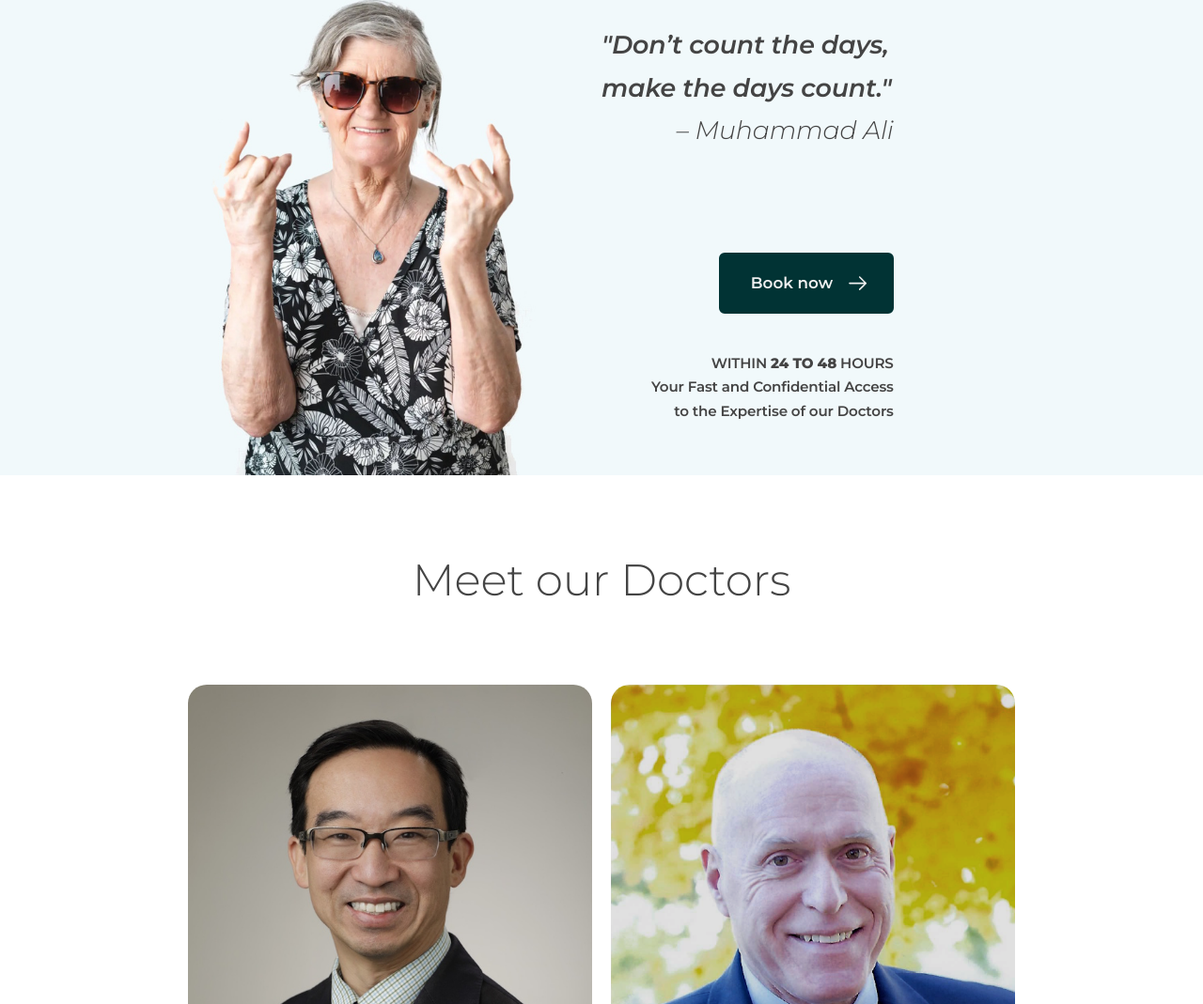
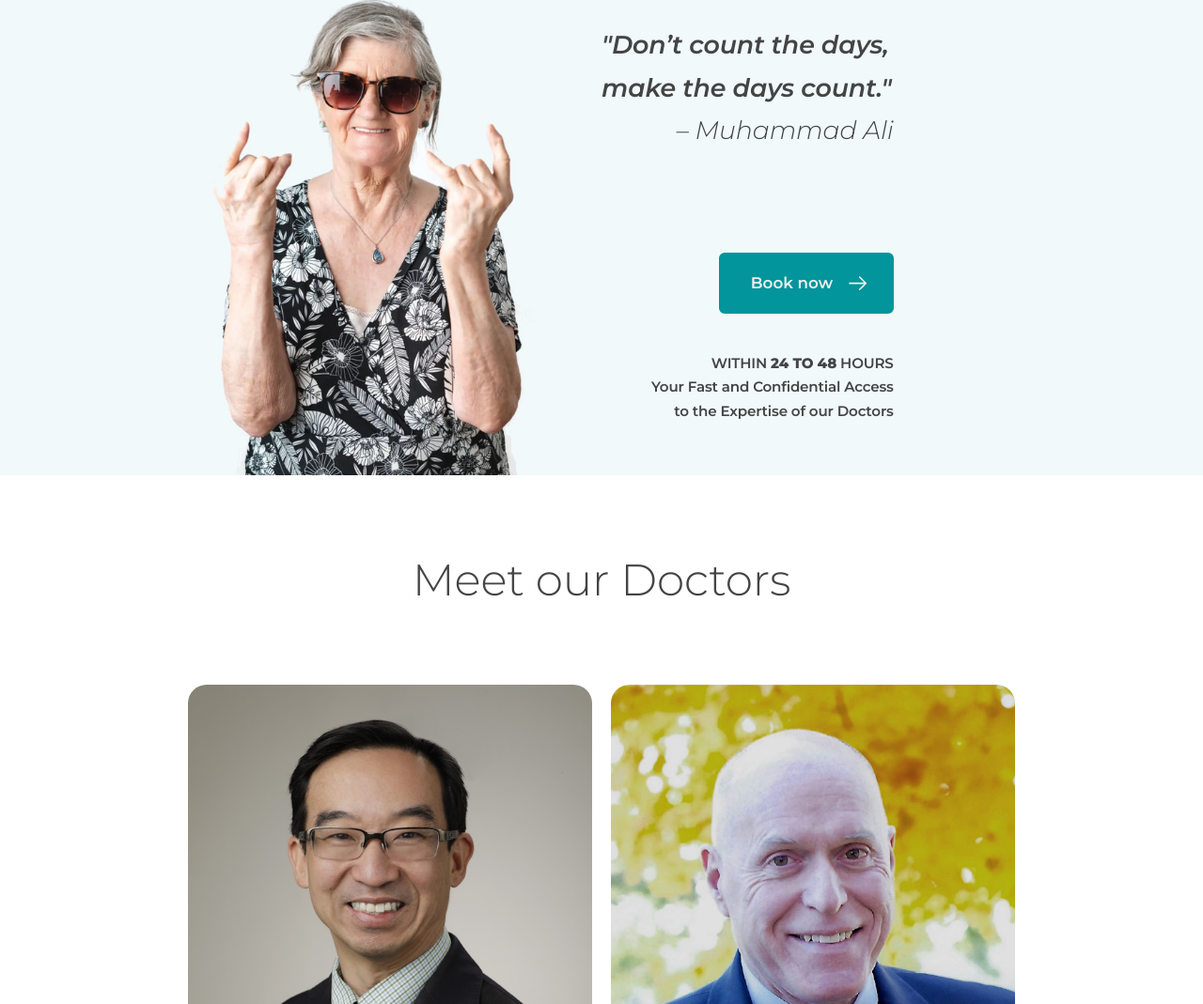
Before and after one commit to ai36/mproc.com, a website: page src/index.html in a window 1280 px wide. Shown: the part 2152-3221 px from the top of the page at 94% size. Drawn offline with nearby package versions, Linux system fonts and the light colour scheme; files that its build step writes are made by us from their sources.

Commit message:
Fix button's design in presentation section

```diff
--- a/gulp/version.json
+++ b/gulp/version.json
@@ -1,3 +1,3 @@
 {
-    "main": "20250122071758"
+    "main": "20250122072424"
 }
--- a/src/css/present.css
+++ b/src/css/present.css
@@ -79,11 +79,17 @@
     color: #f0f0f0;
     color: var(--color-text-alt, #f0f0f0);
 
-    background-color: #013334;
-    background-color: var(--color-bg-alt, #013334);
+    /* background-color: #013334;
+    background-color: var(--color-bg-alt, #013334); */
 
-    border-color: #013334;
-    border-color: var(--color-bg-alt, #013334);
+    background-color: #02959b;
+    background-color: var(--color-text-accent, #02959b);
+
+    /* border-color: #013334;
+    border-color: var(--color-bg-alt, #013334); */
+
+    border-color: #02959b;
+    border-color: var(--color-text-accent, #02959b);
 
     grid-column: 1/-1;
     width: min-content;
@@ -98,8 +104,8 @@
 
     border-color: currentColor;
 
-    background-color: #D7E0E3;
-    background-color: var(--color-text-lgrey, #D7E0E3);
+    /* background-color: #D7E0E3;
+    background-color: var(--color-text-lgrey, #D7E0E3); */
 }
 
 @media screen and (width < 500px) {
```
